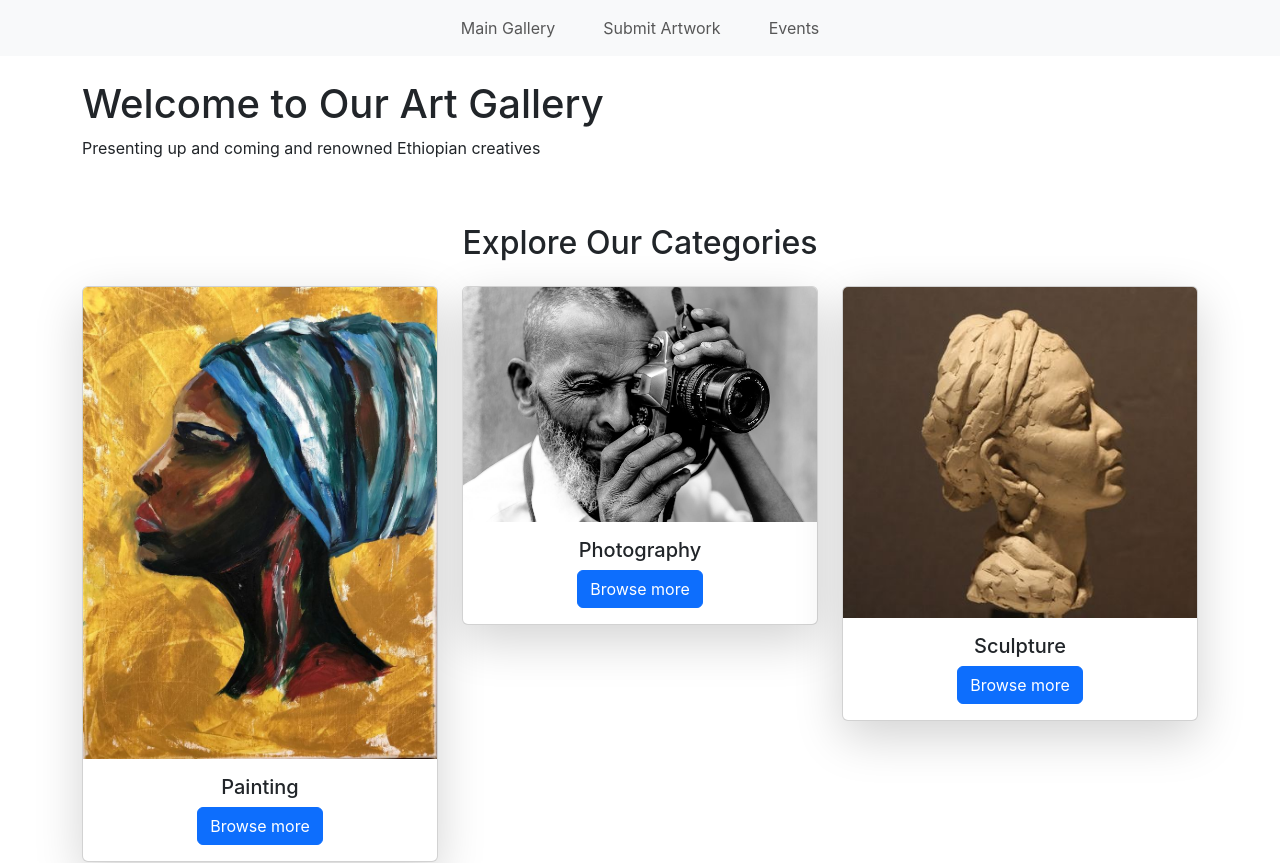
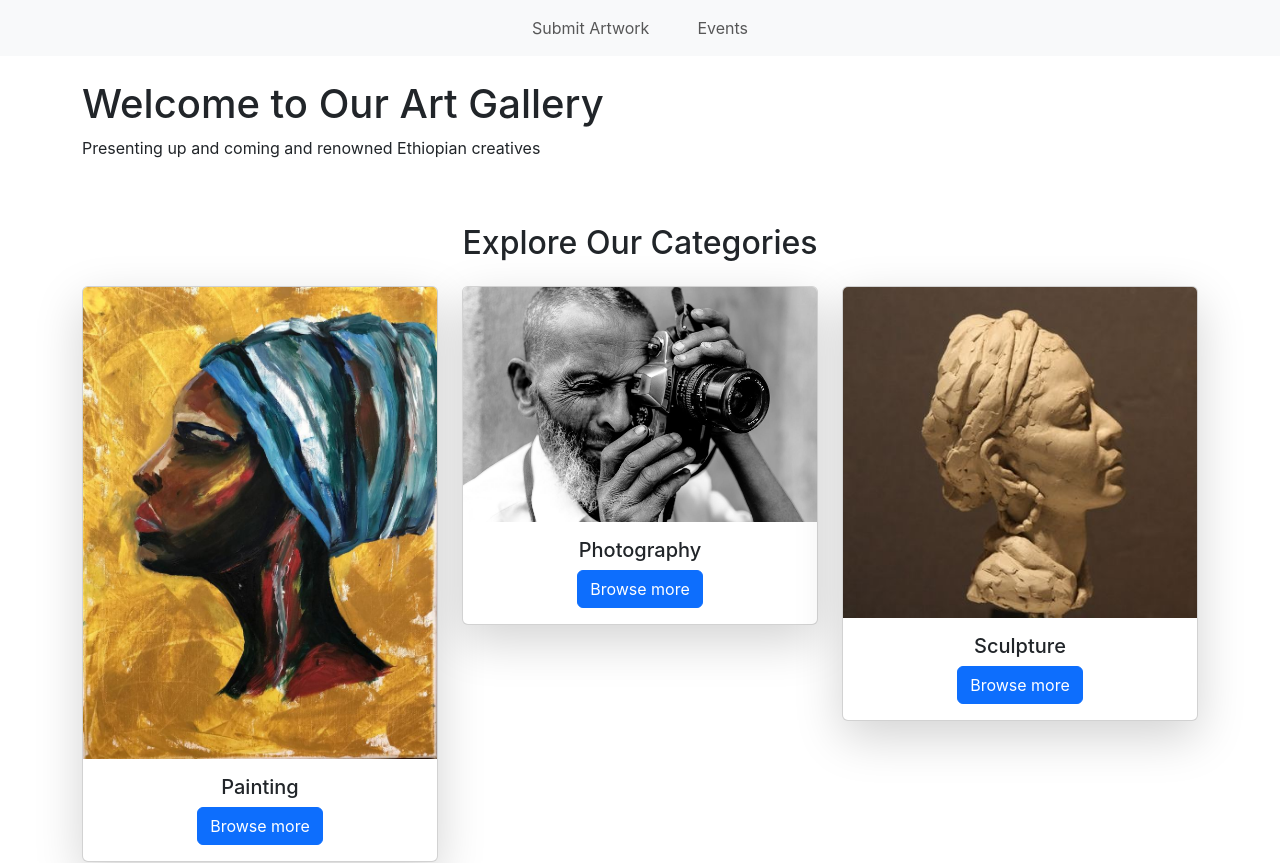
Before and after one commit to Rahel89/Online-Art-Gallery, a React (Create React App) app: page / in a window 1280 px wide. Shown: the top 863 px of the page. Built offline with nearby package versions, Linux system fonts and the light colour scheme.

Commit message:
removed gallery

```diff
--- a/src/App.js
+++ b/src/App.js
@@ -1,7 +1,6 @@
 import './App.css';
 import { BrowserRouter as Router, Route, Routes } from 'react-router-dom';
 import Home from './Components/Home';
-import Gallery from './Components/Gallery';
 import Events from './Components/Events';
 import SubmitArt from './Components/SubmitArt';
 import Painting from './Components/painting';
@@ -15,7 +14,6 @@ function App() {
     <Router>
       <Routes>
          <Route path="/" element={<Home />} />
-         <Route path="/gallery" element={<Gallery />} />
          <Route path="/events" element={<Events/>} />
          <Route path="/submitart" element={<SubmitArt/>} />
          <Route path="/painting" element={<Painting/>} />
--- a/src/Components/Home.js
+++ b/src/Components/Home.js
@@ -30,7 +30,6 @@ const Home = () => {
         <div>
             <nav className="navbar navbar-expand-lg navbar-light bg-light justify-content-center">
                 <div className="navbar-nav">
-                    <Link to="/gallery" className="nav-link mx-3">Main Gallery</Link>
                     <Link to="/submitart" className="nav-link mx-3">Submit Artwork</Link>
                     <Link to="/events" className="nav-link mx-3">Events</Link>
                 </div>
```
